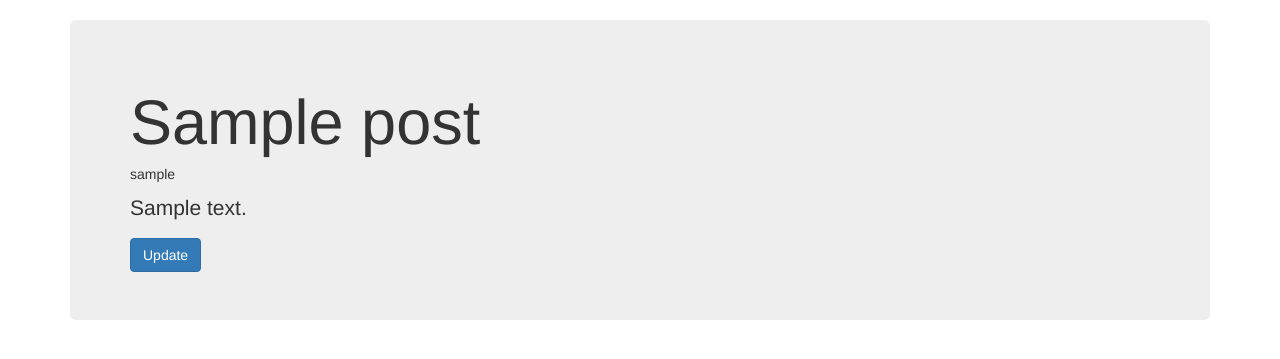
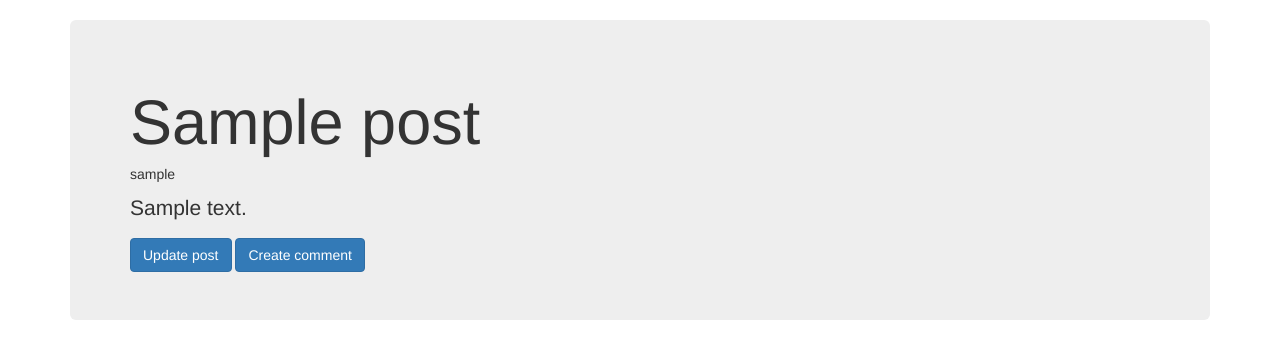
Before and after one commit to AkmalMakh/Medium_Clone, a Django app: page /1/ in a window 1280 px wide. Shown: the part 51-410 px from the top of the page. Run offline with Django 3.2, Linux system fonts and the light colour scheme; tables that the repository leaves empty hold one stand-in row (values such as "Sample post"); some libraries are stand-ins or nearby versions.

Commit message:
made postUpdate, CommentCreate

```diff
--- a/blog/models.py
+++ b/blog/models.py
@@ -18,7 +18,7 @@ class Post(models.Model):
         self.save()
 
     def getAbsoluteUrl(self):
-        return reverse('post_detail', kwargs={'pk': self.pk})
+        return reverse('postDetail', kwargs={'pk': self.pk})
 
     def __str__(self):
         return self.title
@@ -35,7 +35,7 @@ class Comment(models.Model):
         self.save()
 
     def getAbsoluteUrl(self):
-        return reverse("post_list", kwargs={'pk':self.pk})
+        return reverse("postList", kwargs={'pk':self.pk})
 
     def __str__(self):
         return self.author
--- a/blog/templates/blog_app/postDetail.html
+++ b/blog/templates/blog_app/postDetail.html
@@ -4,7 +4,8 @@
 	<h1>{{post_details.title}}</h1>
 	<h5>{{post_details.author}}</h5>
 	<p>{{post_details.content}}</p>
-	<a class="btn btn-primary" href="{% url 'basic_app:postUpdate' pk=post.pk %}">Update</a>
+	<a class="btn btn-primary" href="{% url 'basic_app:postUpdate' pk=postDetail.pk %}">Update post</a>
+	<a class="btn btn-primary" href="{% url 'basic_app:commentCreate' pk=postDetail.pk %}">Create comment</a>
 </div>
 
 {% endblock %}
--- a/blog/urls.py
+++ b/blog/urls.py
@@ -1,7 +1,7 @@
 from django.conf.urls import url
 from django.urls import path
 from blog import views
-from .views import (postCreateView, postDetailView,indexView, postListView, postDraftListView, postPublish, postUpdateView, postDeleteView)
+from .views import (postCreateView, postDetailView,indexView, postListView, postDraftListView, postPublish,     postDeleteView)
 
 app_name = 'basic_app'
 
@@ -12,7 +12,8 @@ urlpatterns = [
     url(r'^post/(?P<pk>\d+)/$', views.postPublish, name='postPublish'),
     url(r'^post/(?P<pk>\d+)/delete$', postDeleteView.as_view(), name='postDelete'),
     url(r'^post/(?P<pk>\d+)/unpublish$', views.postUnpublish, name='postUnpublish'),
-    url(r'^update/(?P<pk>\d+)/update/$', postUpdateView.as_view(), name='postUpdate'),
+    url(r'^post/(?P<pk>\d+)/update/$', views.   postUpdateView.as_view(), name='postUpdate'),
+    url(r'^comment/(?P<pk>\d+)/$', views.commentCreateView.as_view(), name='commentCreate'),
     path('about/', indexView.as_view(), name='about'),
     path('draft/', postDraftListView.as_view(), name='draftList')
 ]
--- a/blog/views.py
+++ b/blog/views.py
@@ -1,3 +1,4 @@
+from typing import List
 from django.shortcuts import get_object_or_404, redirect, render
 from django.db.models import fields
 from django.views.generic import(View, TemplateView, CreateView, DetailView, ListView, DeleteView, UpdateView)
@@ -52,6 +53,11 @@ class postUpdateView(UpdateView):
     form_class = postForm
     success_url = reverse_lazy('basic_app:draftList')
 
+class commentCreateView(CreateView):
+    fields = ('author', 'content', 'post')
+    model = models.Comment
+    template_name = 'blog_app/commentCreate.html'
+
 def postUnpublish(request, pk):
     post = get_object_or_404(models.Post, pk = pk)
     post.publishTime = None
```
Also changed, not shown: blog/templates/blog_app/commentCreate.html (added, +8 -0 lines), blog/migrations/0018_auto_20211113_1418.py (added).
